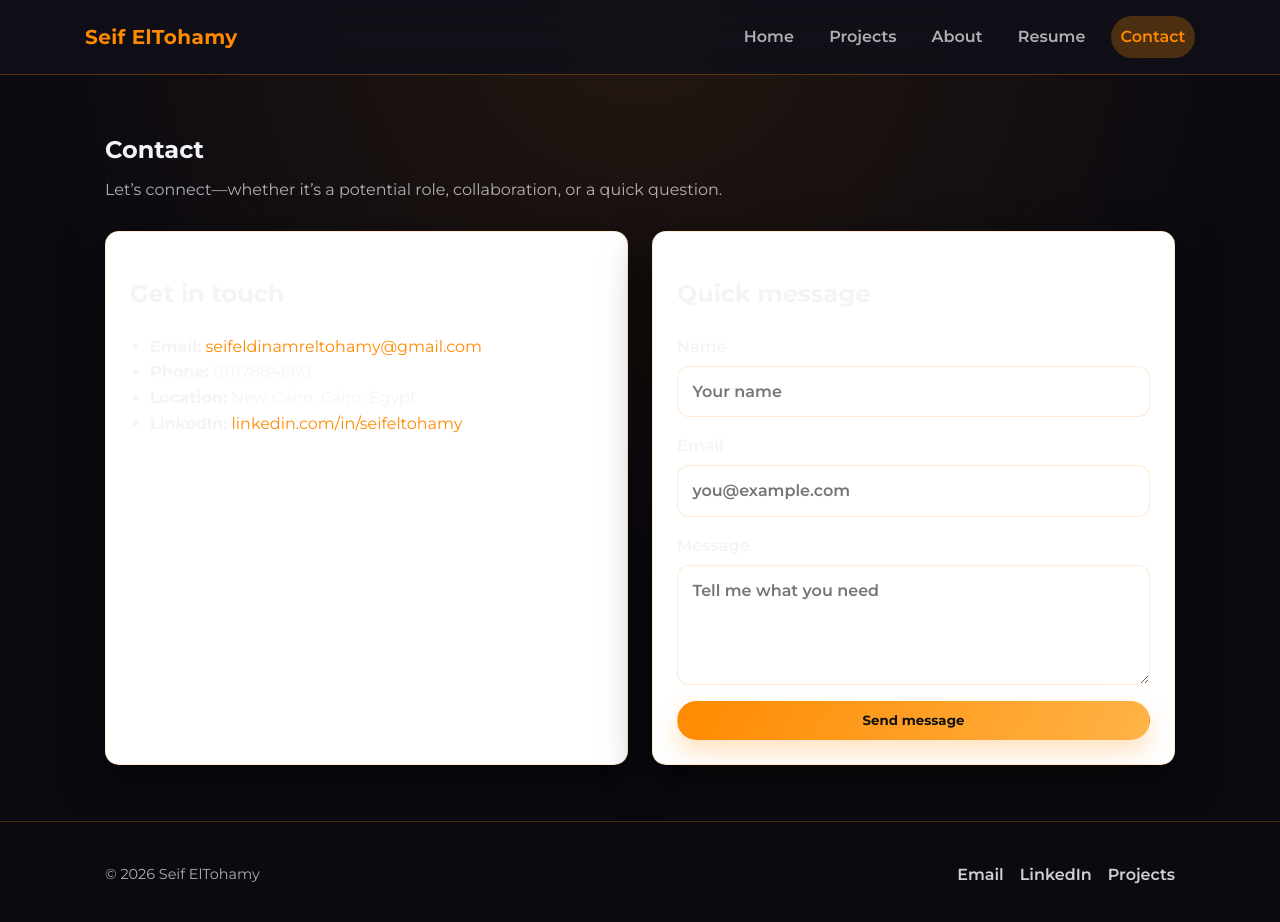
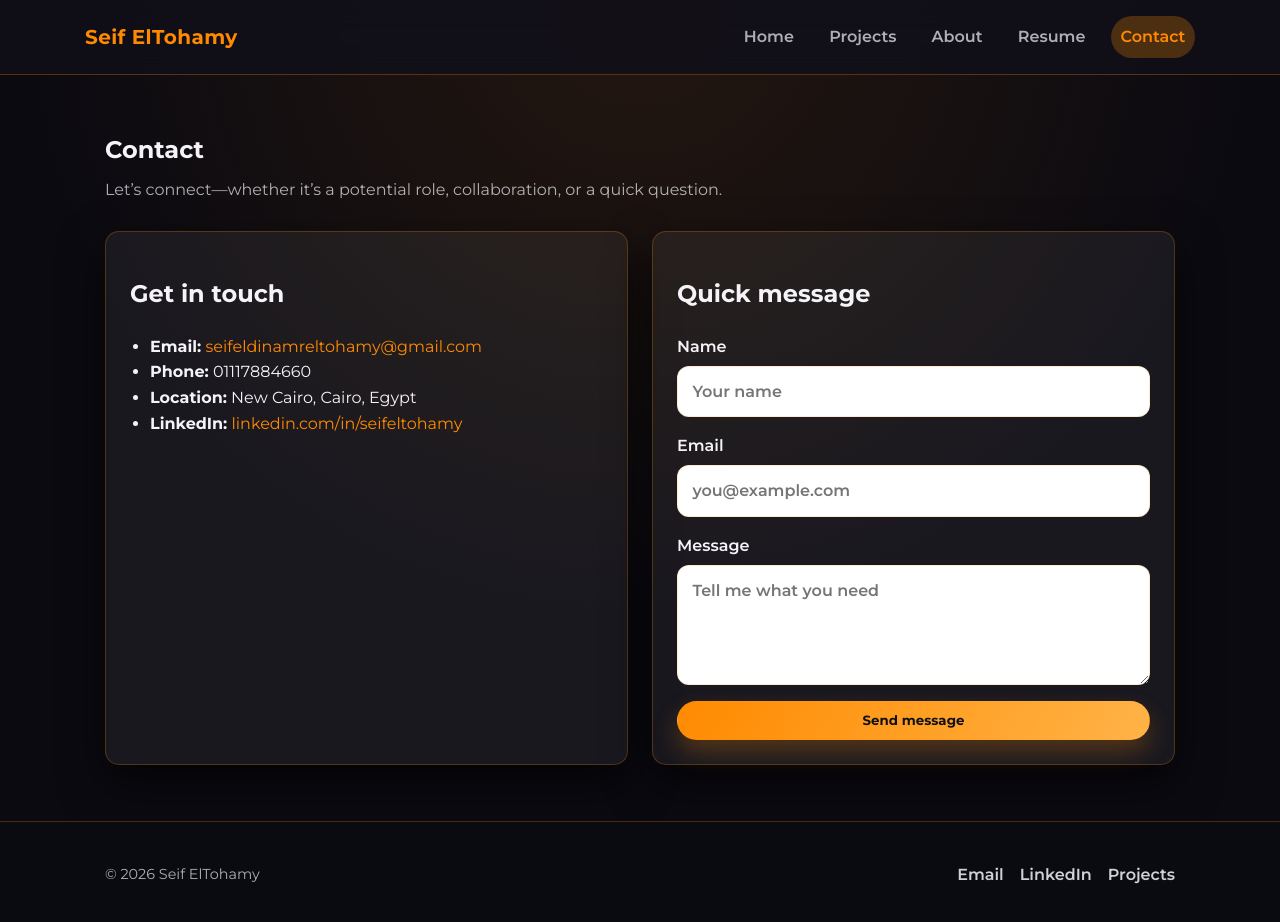
Before and after one commit to seifeldinamr99/seif-portfolio, a React (Vite) app in the folder portfolio/: page /contact in a window 1280 px wide. Shown: the top 922 px of the page. Built offline with nearby package versions, Linux system fonts and the light colour scheme.

Commit message:
Darken contact cards for better readability

```diff
--- a/portfolio/src/App.css
+++ b/portfolio/src/App.css
@@ -465,11 +465,16 @@ a:hover {
 }
 
 .contact-card {
-  background: #fff;
-  border: 1px solid var(--border);
+  background: rgba(255, 255, 255, 0.06);
+  border: 1px solid rgba(255, 138, 0, 0.25);
   border-radius: var(--radius);
   padding: 1.5rem;
   box-shadow: var(--shadow);
+  color: var(--text);
+}
+
+.contact-card a {
+  color: var(--primary);
 }
 
 .contact-list,
```
